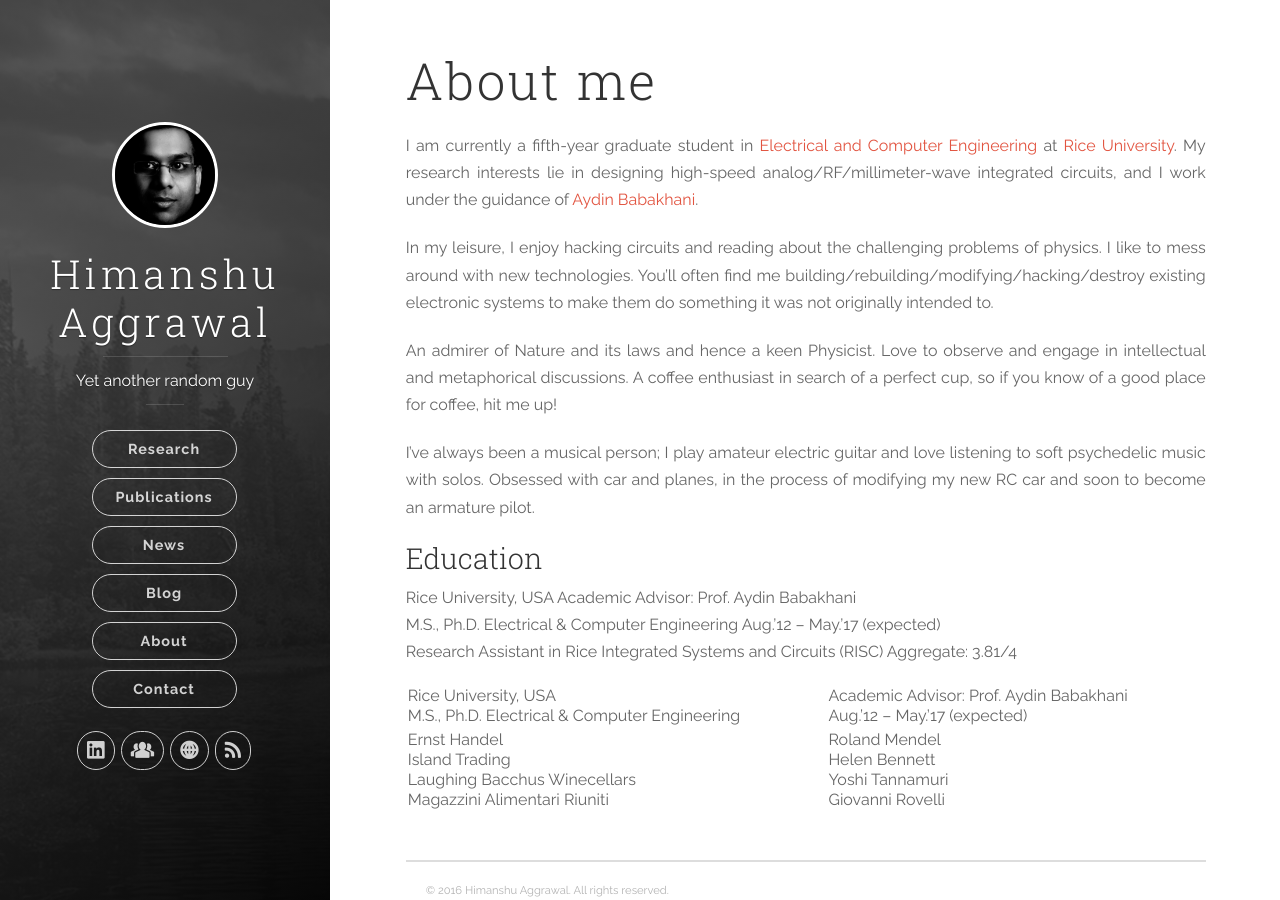
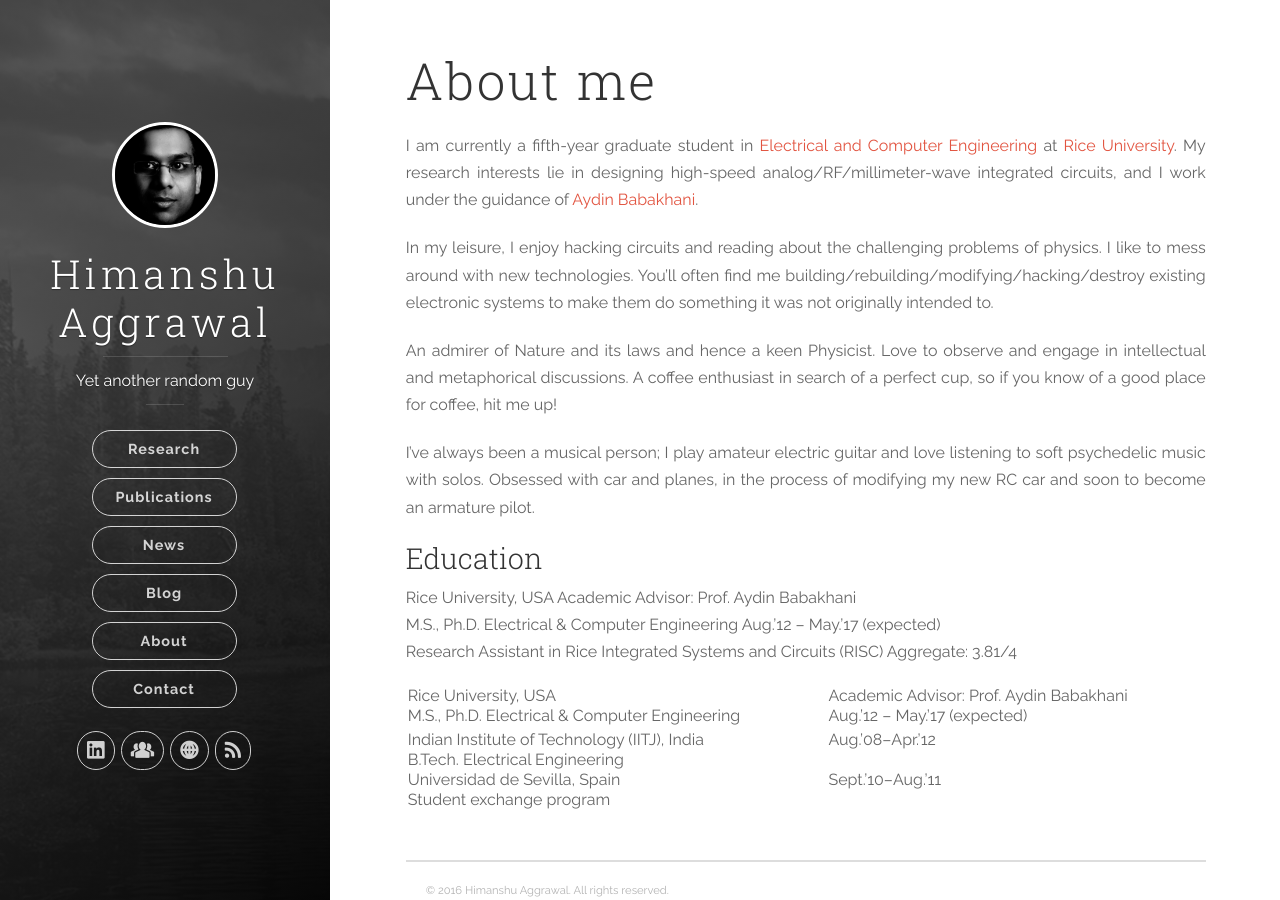
Before and after one commit to ahimanshu13/ahimanshu13.github.io, a Jekyll site: the page built from about/index.md, in a window 1280 px wide. Built offline with Jekyll 4.4.1, drawn with Linux system fonts in a browser that asks for light colours; nearby versions of some CDN libraries.

Commit message:
Update About Me

```diff
--- a/about/index.md
+++ b/about/index.md
@@ -48,19 +48,19 @@ td {
     <td></td>
   </tr>
   <tr>
-    <td>Ernst Handel</td>
-    <td>Roland Mendel</td>
+    <td>Indian Institute of Technology (IITJ), India</td>
+    <td>Aug.’08–Apr.’12</td>
   </tr>
   <tr>
-    <td>Island Trading</td>
-    <td>Helen Bennett</td>
+    <td>B.Tech. Electrical Engineering</td>
+    <td></td>
   </tr>
   <tr>
-    <td>Laughing Bacchus Winecellars</td>
-    <td>Yoshi Tannamuri</td>
+    <td>Universidad de Sevilla, Spain</td>
+    <td>Sept.’10–Aug.’11</td>
   </tr>
   <tr>
-    <td>Magazzini Alimentari Riuniti</td>
-    <td>Giovanni Rovelli</td>
+    <td>Student exchange program</td>
+    <td></td>
   </tr>
 </table>
```
